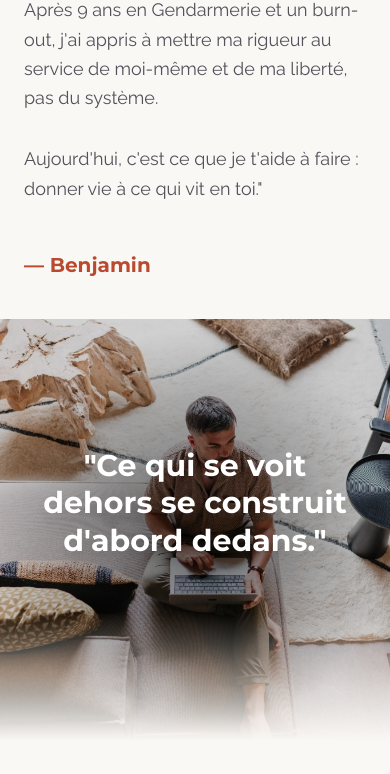
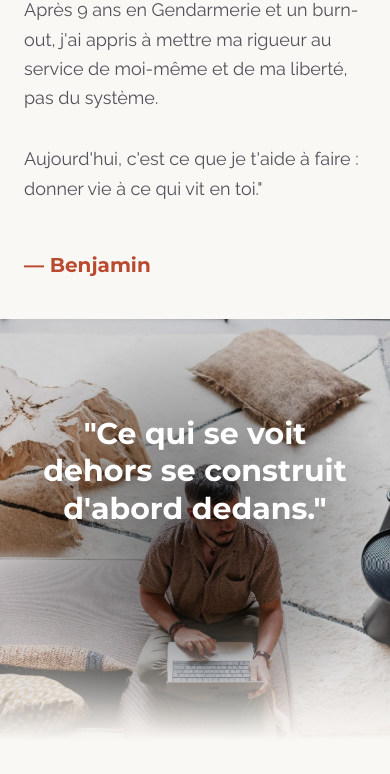
Before and after one commit to BenjaminOhana/Site-Benjamin, a React (Vite) app: page / in a window 390 px wide. Shown: the part 2908-3682 px from the top of the page. Built offline with nearby package versions, Linux system fonts and the light colour scheme.

Commit message:
Fix: Mobile Method image position (center 25%) and zoom

```diff
--- a/src/components/Method.jsx
+++ b/src/components/Method.jsx
@@ -92,12 +92,12 @@ const Method = () => {
             <div className="flex flex-col md:flex-row">
 
                 {/* Left: Image (Sticky on Desktop) */}
-                <div className="method-image-container w-full md:w-1/2 h-[50vh] md:h-screen relative md:sticky md:top-0">
+                <div className="method-image-container w-full md:w-1/2 h-[50vh] md:h-screen relative md:sticky md:top-0 overflow-hidden">
                     <div className="absolute inset-0">
                         <img
                             src={methodImage}
                             alt="Benjamin travaillant"
-                            className="w-full h-full object-cover object-[center_70%]"
+                            className="w-full h-full object-cover object-[center_25%] scale-110 md:scale-100 md:object-center transition-transform duration-700"
                         />
                         {/* Overall Overlay */}
                         <div className="absolute inset-0 bg-black/10"></div>
@@ -107,7 +107,7 @@ const Method = () => {
                     </div>
 
                     {/* Citation Overlay on Image */}
-                    <div className="absolute inset-0 flex items-start justify-center p-8 pt-32">
+                    <div className="absolute inset-0 flex items-start justify-center p-8 pt-24 md:items-center md:pt-0">
                         {/* Darker radial background behind text for readability */}
                         <div className="absolute inset-0 bg-[radial-gradient(circle_at_center,_rgba(0,0,0,0.5)_0%,_transparent_70%)]"></div>
 
```
